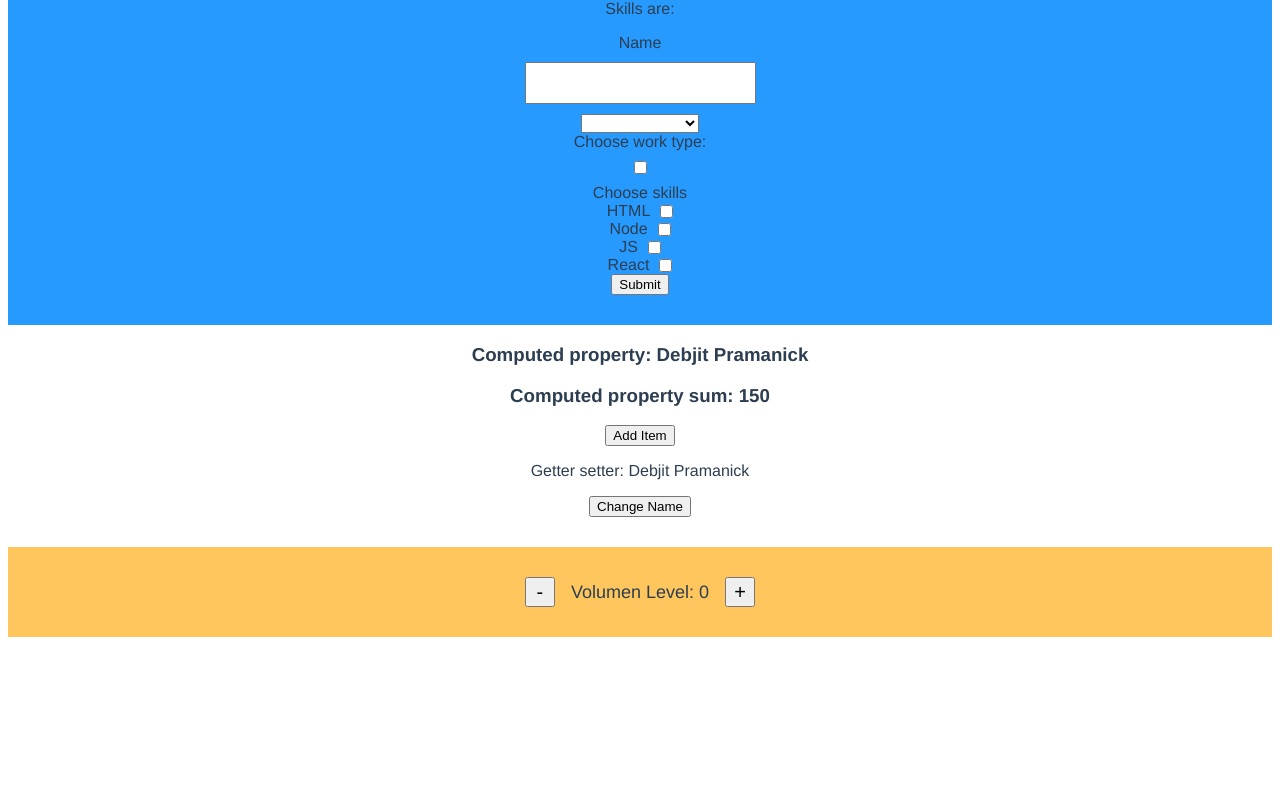
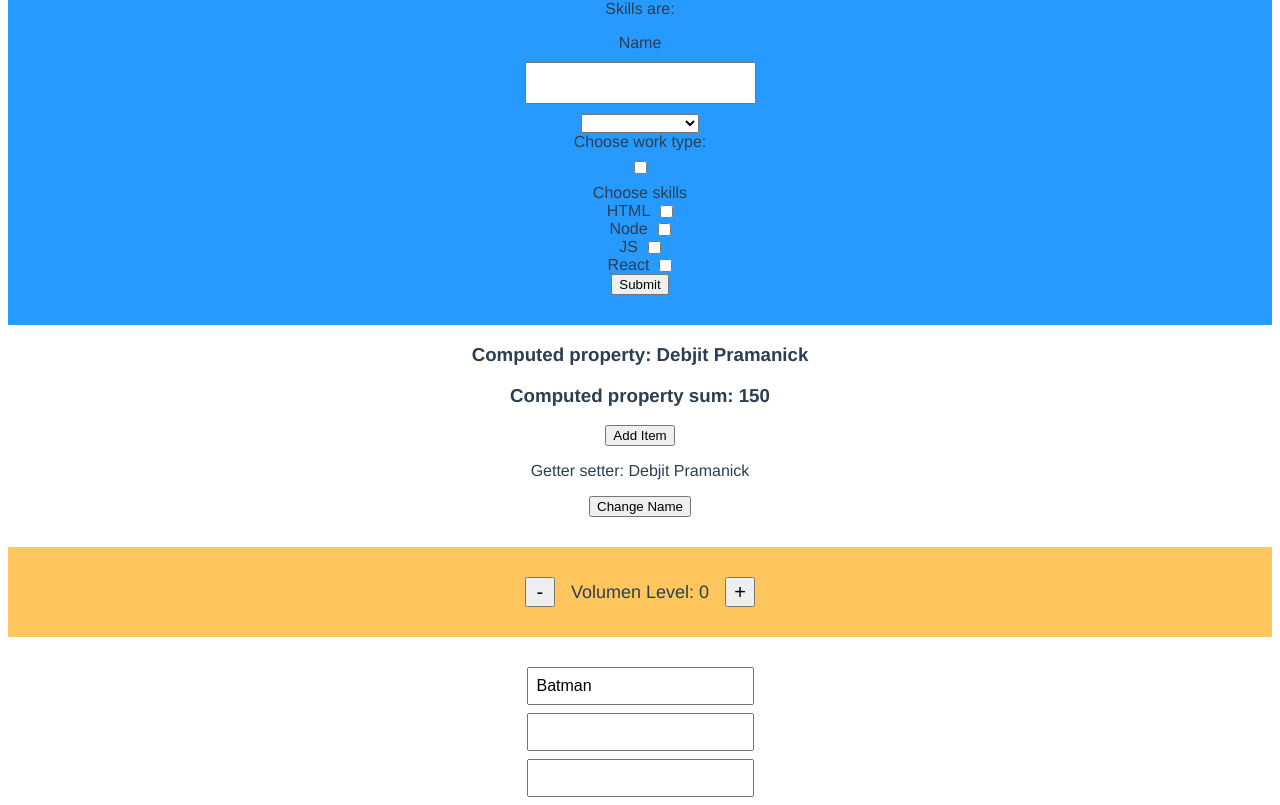
Before and after one commit to DebjitPramanick/Practice-Vue, a Vue app in the folder firstapp/: page / in a window 1280 px wide. Shown: the part 1514-2319 px from the top of the page. Before the commit the page ends 2181 px from the top, so only its background shows below. Built offline with nearby package versions, Linux system fonts and the light colour scheme.

Commit message:
Deep watcher and immediate watcher

```diff
--- a/firstapp/src/App.vue
+++ b/firstapp/src/App.vue
@@ -54,7 +54,7 @@
     <Methods />
     <Forms />
     <GetterSetter />
-    <VolumeTracker />
+    <Watchers />
 
   </div>
 </template>
@@ -64,7 +64,7 @@
 import Methods from './Methods.vue'
 import Forms from './Forms.vue'
 import GetterSetter from './GetterSetter.vue'
-import VolumeTracker from './VolumeTracker.vue'
+import Watchers from './Watchers.vue'
 
 export default {
   name: 'App',
@@ -72,7 +72,7 @@ export default {
     Methods,
     Forms,
     GetterSetter,
-    VolumeTracker
+    Watchers
   },
   data(){
     return {
@@ -129,4 +129,11 @@ export default {
   color: #2c3e50;
   margin-top: 60px;
 }
+
+input{
+  padding: 8px;
+  font-size: 16px;
+  display: block;
+  margin: 8px auto;
+}
 </style>
--- a/firstapp/src/VolumeTracker.vue
+++ /dev/null
@@ -1,53 +0,0 @@
-<template>
-    <div class="container">
-        <button @click="volume-=2"> - </button>
-        <p>Volumen Level: {{volume}}</p>
-        <button @click="volume+=2"> + </button>
-    </div>
-</template>
-
-<script>
-export default{
-    name: "VolumeTracker",
-    data(){
-        return{
-            volume: 0,
-        }
-    },
-    methods: {
-
-    },
-    computed: {
-
-    },
-    watch: { // Watcher
-        volume(newVal, oldVal){
-            if(newVal > oldVal && newVal === 16) alert("Volume is too high.")
-        }
-    }
-}
-</script>
-
-<style scoped>
-.container{
-    background: #ffc65d;
-    padding: 30px;
-    max-width: 1400px;
-    margin: 30px auto;
-    display: flex;
-    align-items: center;
-    justify-content: center;
-    column-gap: 16px;
-    font-size: 18px;
-}
-.container p{
-    margin: 0;
-}
-.container button{
-    cursor: pointer;
-    font-size: 20px;
-    width: 30px;
-    height: 30px;
-    text-align: center;
-}
-</style>
--- /dev/null
+++ b/firstapp/src/Watchers.vue
@@ -0,0 +1,73 @@
+<template>
+  <div>
+    <div class="container">
+      <button @click="volume -= 2">-</button>
+      <p>Volumen Level: {{ volume }}</p>
+      <button @click="volume += 2">+</button>
+    </div>
+    <input type="text" v-model="movie" />
+    <input type="text" v-model="movieInfo.title" />
+    <input type="text" v-model="movieInfo.actor" />
+  </div>
+</template>
+
+<script>
+export default {
+  name: "Watchers",
+  data() {
+    return {
+      volume: 0,
+      movie: 'Batman',
+      movieInfo: {
+          title: '',
+          actor: ''
+      }
+    };
+  },
+  methods: {},
+  computed: {},
+  watch: {
+    // Watcher
+    volume(newVal, oldVal) {
+      if (newVal > oldVal && newVal === 16) alert("Volume is too high.");
+    },
+    movie:{
+        handler(newVal){
+            console.log("Calling API with movie name = "+newVal)
+        },
+        imediate: true // For watching simple variable
+    },
+    movieInfo: {
+        handler(newVal){
+            console.log("Calling API with movie name = "+newVal.title)
+            console.log("Calling API with movie actor = "+newVal.actor)
+        },
+        deep: true // For watching object and arrays
+    }
+  },
+};
+</script>
+
+<style scoped>
+.container {
+  background: #ffc65d;
+  padding: 30px;
+  max-width: 1400px;
+  margin: 30px auto;
+  display: flex;
+  align-items: center;
+  justify-content: center;
+  column-gap: 16px;
+  font-size: 18px;
+}
+.container p {
+  margin: 0;
+}
+.container button {
+  cursor: pointer;
+  font-size: 20px;
+  width: 30px;
+  height: 30px;
+  text-align: center;
+}
+</style>
```
